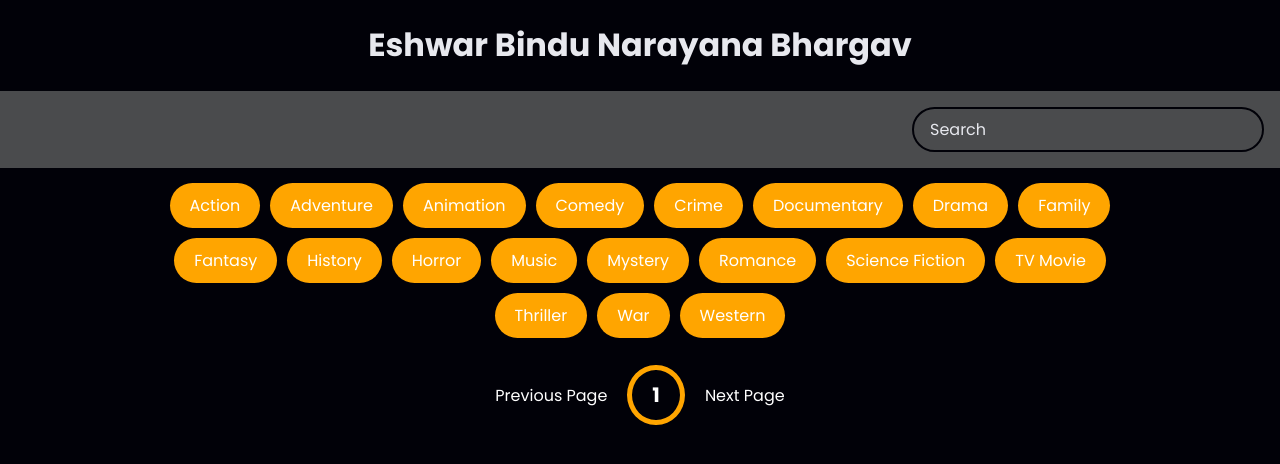
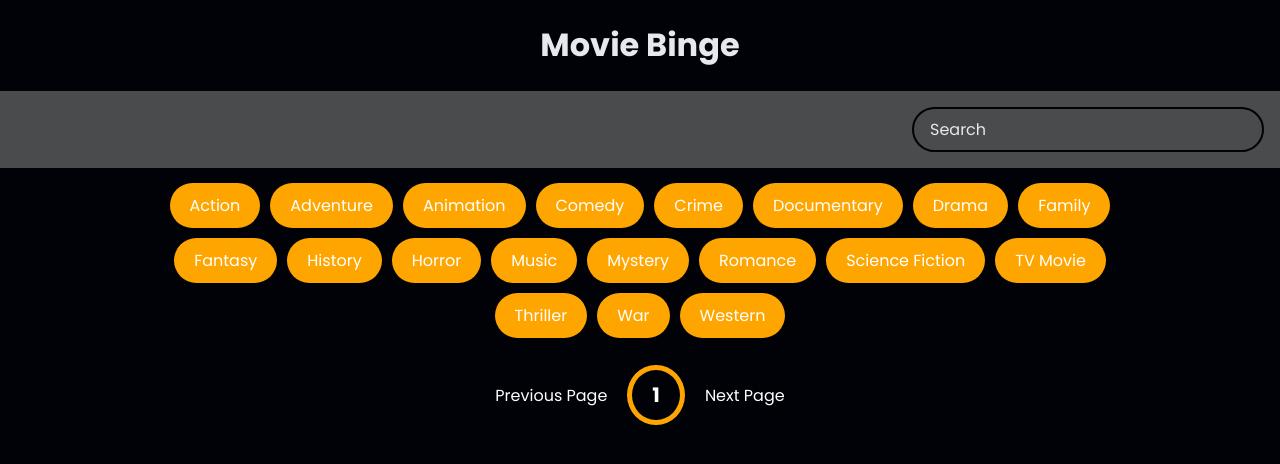
Before and after one commit to mr-lazyindian/EPAM-Project, a website: page Index.html in a window 1280 px wide. Drawn offline with Linux system fonts and the light colour scheme; no server answers.

Commit message:
Update Index.html

```diff
--- a/Index.html
+++ b/Index.html
@@ -315,7 +315,7 @@ main {
 </head>
 
 <body>
-    <h1> Eshwar Bindu Narayana Bhargav</h1>
+    <h1>Movie Binge</h1>
     <header>
 
         <form id="form">
```
